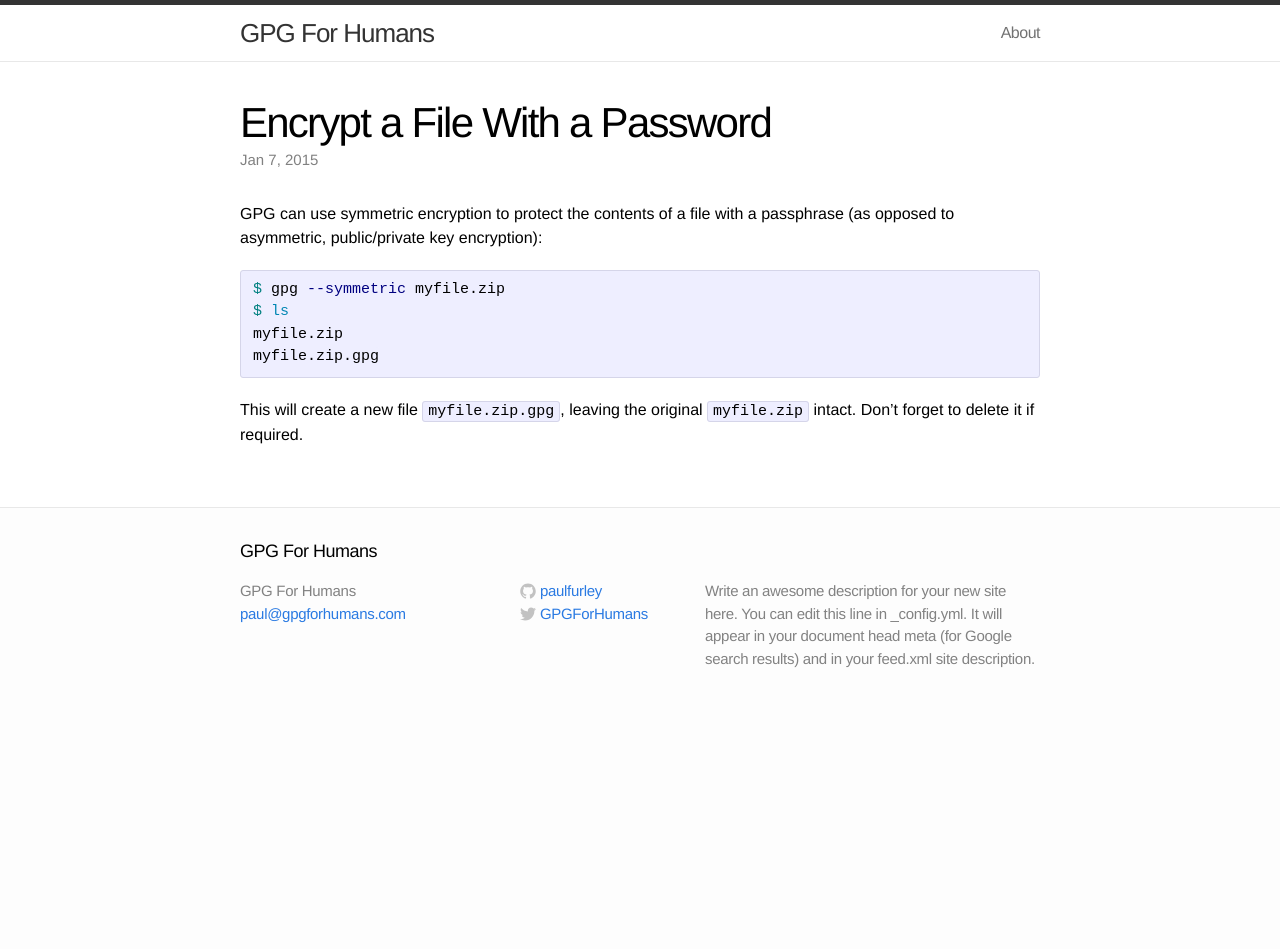
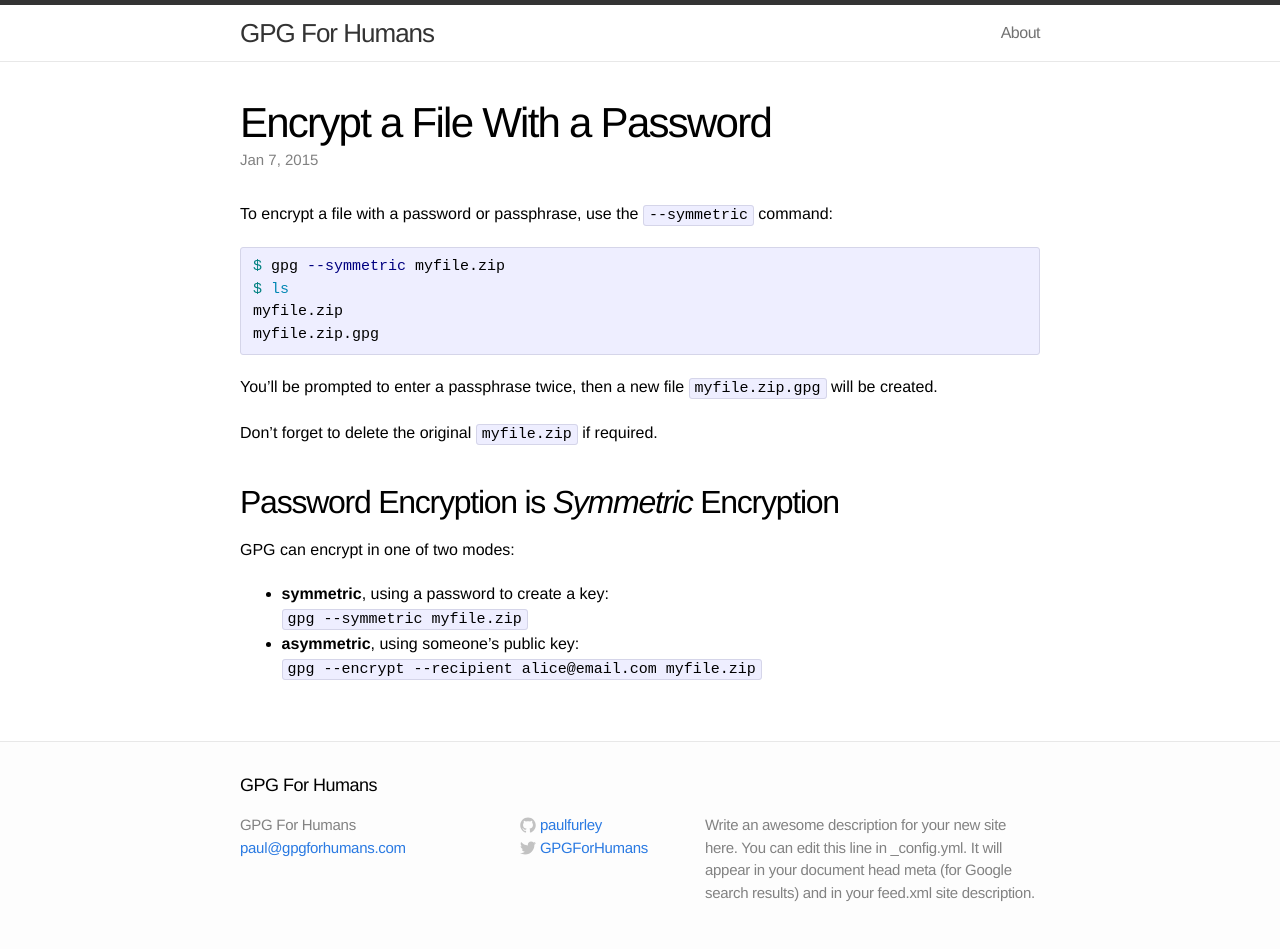
Before and after one commit to fawkesley/gpgforhumans.com, a Jekyll site: the page built from _posts/2015-01-07-encrypt-a-file-with-a-password.markdown, in a window 1280 px wide. Built offline with Jekyll 4.4.1, drawn with Linux system fonts in a browser that asks for light colours; before the commit the page ends 900 px from its top, so only the background shows below that.

Commit message:
Update "encrypt a file with a password"

```diff
--- a/_posts/2015-01-07-encrypt-a-file-with-a-password.markdown
+++ b/_posts/2015-01-07-encrypt-a-file-with-a-password.markdown
@@ -5,8 +5,7 @@ date:   2015-01-07 21:31:03
 categories: encrypt
 ---
 
-GPG can use symmetric encryption to protect the contents of a file with a
-passphrase (as opposed to asymmetric, public/private key encryption):
+To encrypt a file with a password or passphrase, use the `--symmetric` command:
 
 {% highlight bash %}
 
@@ -17,5 +16,19 @@ myfile.zip.gpg
 
 {% endhighlight %}
 
-This will create a new file `myfile.zip.gpg`, leaving the original `myfile.zip`
-intact. Don't forget to delete it if required.
+You'll be prompted to enter a passphrase twice, then a new file
+`myfile.zip.gpg` will be created.
+
+Don't forget to delete the original `myfile.zip` if required.
+
+## Password Encryption is *Symmetric* Encryption
+
+GPG can encrypt in one of two modes:
+
+  - **symmetric**, using a password to create a key:
+
+    `gpg --symmetric myfile.zip`
+
+  - **asymmetric**, using someone's public key:
+
+    `gpg --encrypt --recipient alice@email.com myfile.zip`
```
